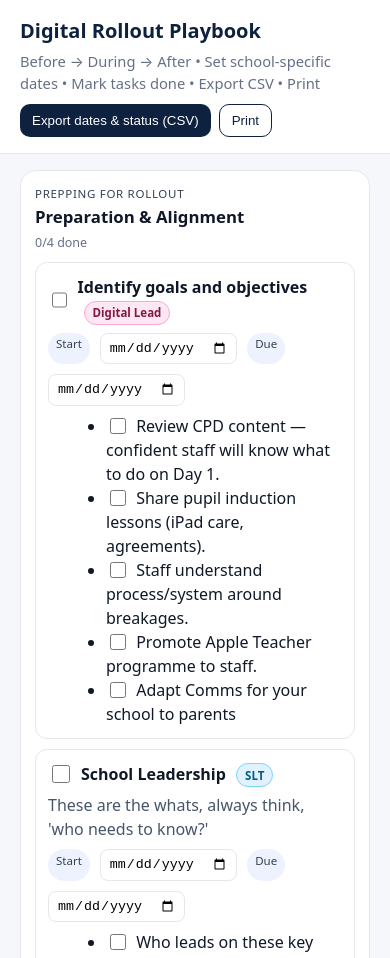
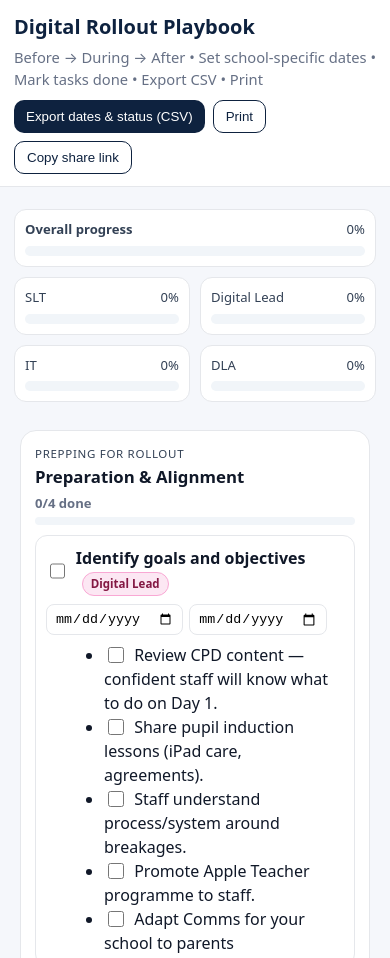
Before and after one commit to ConallMacL/RolloutPlaybook, a plain HTML site: page index.html in a window 390 px wide. Shown: the top 958 px of the page. Drawn offline with Linux system fonts and the light colour scheme.

Commit message:
Update index - Progress Bars.html

```diff
--- a/index.html
+++ b/index.html
@@ -6,7 +6,6 @@
 <title>Digital Rollout Playbook</title>
 <style>
   :root{
-    /* Cognita-adjacent palette */
     --navy:#0e223f; --teal:#00ffbb; --coral:#ff6b6b;
     --ink:#101828; --muted:#667085;
     --bg:#f5f7fb; --card:#ffffff; --line:#e5e7eb; --chip:#eef2ff;
@@ -22,6 +21,18 @@
   .controls{display:flex;gap:8px;flex-wrap:wrap;margin-top:10px}
   button{background:var(--navy);color:#fff;border:0;border-radius:10px;padding:8px 12px;cursor:pointer}
   button.secondary{background:#fff;color:var(--navy);border:1px solid var(--navy)}
+  button:focus{outline:2px solid var(--coral); outline-offset:2px}
+
+  /* Dashboard */
+  #dashboard{margin-top:10px;display:grid;gap:10px}
+  .dash-row{display:grid;gap:10px;grid-template-columns:1fr}
+  .role-grid{display:grid;gap:10px;grid-template-columns:repeat(4,1fr)}
+  @media (max-width:900px){.role-grid{grid-template-columns:1fr 1fr}}
+  .stat{background:#fff;border:1px solid var(--line);border-radius:12px;padding:10px}
+  .stat .label{font-size:.82rem;color:#334155;margin-bottom:6px;display:flex;justify-content:space-between}
+  .meter{height:10px;background:#f1f5f9;border-radius:999px;position:relative;overflow:hidden}
+  .meter > span{display:block;height:100%;background:linear-gradient(90deg,var(--navy),#1f4b99);width:0}
+  .pct{font-variant-numeric:tabular-nums}
 
   main{padding:16px 20px}
   .grid{max-width:1200px;margin:0 auto;display:grid;gap:16px;grid-template-columns:repeat(4,1fr)}
@@ -29,19 +40,22 @@
   .col{background:var(--card);border:1px solid var(--line);border-radius:16px;padding:14px}
   .kicker{font-size:.72rem;letter-spacing:.06em;color:#334155;text-transform:uppercase}
   .col h2{margin:2px 0 4px;font-size:1.05rem}
-  .progress{font-size:.78rem;color:var(--muted);margin-bottom:6px}
+  .progress{font-size:.82rem;color:var(--muted);margin:4px 0 6px;font-weight:600}
+
+  /* header meters inside columns */
+  .col-meter{height:8px;background:#f1f5f9;border-radius:999px;overflow:hidden;margin:-2px 0 8px}
+  .col-meter > span{display:block;height:100%;background:linear-gradient(90deg,var(--teal),#18d4a4);width:0}
 
   .card{border:1px solid var(--line);border-radius:12px;padding:12px;margin:10px 0}
   .task-title{display:flex;align-items:center;gap:8px;font-weight:600;margin:0 0 6px}
   .task-title input[type="checkbox"]{width:18px;height:18px;cursor:pointer}
   .notes{color:#475569;margin:6px 0}
-
   .meta{display:flex;gap:10px;flex-wrap:wrap;margin:8px 0}
   input[type="date"]{border:1px solid var(--line);border-radius:8px;padding:6px 8px}
   .date-label{font-size:.72rem;background:var(--chip);padding:.15rem .5rem;border-radius:999px;color:#374151}
   ul{margin:8px 0 0 18px}
 
-  /* live (screen) styles for completion visuals */
+  /* completion visuals */
   .done .task-title,.done .notes,.done li{opacity:.6;text-decoration:line-through}
   .bucket-done .kicker, .bucket-done h2{ text-decoration:line-through; opacity:.6 }
   li.part-done{ text-decoration:line-through; opacity:.6 }
@@ -52,36 +66,31 @@
   .card.info{ background:#fff; border-color:#dbeafe; box-shadow: inset 0 0 0 2px var(--info-ring) }
   .info-note{ color:#475569; font-size:.9rem; margin:6px 0 0 }
 
-  /* Base tag (no colour here) */
-.tag{
-  display:inline-block;
-  font-size:.72rem;
-  padding:.15rem .5rem;
-  border-radius:999px;
-  margin-left:6px;
-  border:1px solid transparent;
-}
+  /* Role pills */
+  .tag{
+    display:inline-block; font-size:.72rem; padding:.15rem .5rem;
+    border-radius:999px; margin-left:6px; border:1px solid transparent;
+  }
+  .tag.slt, .tag[data-role-key="slt"]{ background:#e0f2fe; color:#075985; border-color:#7dd3fc; }
+  .tag.dla, .tag[data-role-key="dla"]{ background:#fef9c3; color:#713f12; border-color:#fde047; }
+  .tag.it,  .tag[data-role-key="it"]  { background:#dcfce7; color:#166534; border-color:#86efac; }
+  .tag.digital-lead, .tag[data-role-key="digital-lead"]{ background:#fce7f3; color:#831843; border-color:#f9a8d4; }
 
-/* Role colours — match by class OR by data attribute */
-.tag.slt, .tag[data-role-key="slt"]{
-  background:#e0f2fe; color:#075985; border-color:#7dd3fc;
-}
-.tag.dla, .tag[data-role-key="dla"]{
-  background:#fef9c3; color:#713f12; border-color:#fde047;
-}
-.tag.it, .tag[data-role-key="it"]{
-  background:#dcfce7; color:#166534; border-color:#86efac;
-}
-.tag.digital-lead, .tag[data-role-key="digital-lead"]{
-  background:#fce7f3; color:#831843; border-color:#f9a8d4;
-}
+  /* Mobile niceties */
+  @media (max-width:600px){
+    .wrap{padding:12px 14px}
+    .card{padding:10px}
+    .meta{gap:6px}
+    .date-label{display:none}
+  }
 
-
+  /* Print polish */
   @media print{
     header,.legend,footer{display:none}
     main{padding:0}
     .grid{grid-template-columns:1fr 1fr 1fr}
     .col{page-break-inside:avoid}
+    .card.done{ background:#f3f4f6 }
   }
 </style>
 </head>
@@ -91,16 +100,19 @@
     <h1>Digital Rollout Playbook</h1>
     <div class="sub">Before → During → After • Set school-specific dates • Mark tasks done • Export CSV • Print</div>
     <div class="controls">
-      <button onclick="exportCSV()">Export dates & status (CSV)</button>
-      <button class="secondary" onclick="window.print()">Print</button>
+      <button aria-label="Export dates and status as CSV" onclick="exportCSV()">Export dates & status (CSV)</button>
+      <button class="secondary" aria-label="Print this playbook" onclick="window.print()">Print</button>
+      <button class="secondary" aria-label="Copy share link with current plan parameter" onclick="copyLink()">Copy share link</button>
     </div>
   </div>
 </header>
 
+<div id="dashboard" class="wrap"></div>
+
 <main>
   <section id="board" class="grid"></section>
   <div class="legend wrap" style="margin-top:12px;background:#fff;border:1px dashed var(--line);border-radius:12px;padding:12px">
-    <strong>Roles</strong> — Labels map to responsibilities: <em>SLT</em> (Sponsors/Owners), <em>Digital Lead</em> (Anchor/Innovator),
+    <strong>Roles</strong> — <em>SLT</em> (Sponsors/Owners), <em>Digital Lead</em> (Anchor/Innovator),
     <em>IT</em> (Enablers/Sustainers), <em>DLA</em> (Guide/Critical Friend).
   </div>
 </main>
@@ -143,10 +155,9 @@ async function loadPlanByUrl(url){
     const loaded = await res.json();
     const map = Object.fromEntries((loaded.tasks||[]).map(t=>[String(t.id),t]));
     MASTER.tasks.forEach(t=>{
-      if(map[t.id]){
-        if(map[t.id].start) t.start = map[t.id].start;
-        if(map[t.id].due)   t.due   = map[t.id].due;
-      }
+      const m = map[t.id]; if(!m) return;
+      if(m.start) t.start = m.start;
+      if(m.due)   t.due   = m.due;
     });
   }catch(_){}
 }
@@ -188,8 +199,60 @@ function byBucket(tasks){
   return m;
 }
 
-/* render */
+/* compute dashboard numbers */
+function computeProgress(){
+  const roles = ["SLT","Digital Lead","IT","DLA"];
+  const roleTotals = Object.fromEntries(roles.map(r=>[r,{done:0,total:0}]));
+  const phaseTotals = {"Prepping for Rollout":{done:0,total:0},"Rollout":{done:0,total:0},"After Rollout":{done:0,total:0}};
+  let overall = {done:0,total:0};
+
+  MASTER.tasks.forEach(t=>{
+    if(t.bucket===INFO_BUCKET) return; // ignore FYI column for progress
+    const done = isTaskDone(t);
+    phaseTotals[t.bucket].total++; if(done) phaseTotals[t.bucket].done++;
+    overall.total++; if(done) overall.done++;
+    if(t.label && roleTotals[t.label]){
+      roleTotals[t.label].total++; if(done) roleTotals[t.label].done++;
+    }
+  });
+  return {overall, roleTotals, phaseTotals};
+}
+
+/* small helper for meters */
+function pct(done,total){ return total ? Math.round((done/total)*100) : 0; }
+function meterHTML(done,total,accent=''){
+  const p = pct(done,total);
+  const style = accent ? `style="background:${accent}"` : '';
+  return `<div class="meter"><span ${style} style="width:${p}%"></span></div>
+          <div class="label" style="margin-top:6px;justify-content:flex-end"><span class="pct">${p}%</span>&nbsp;(${done}/${total})</div>`;
+}
+
+/* render dashboard */
+function renderDashboard(){
+  const d = computeProgress();
+  const dash = document.getElementById('dashboard');
+  dash.innerHTML = `
+    <div class="dash-row">
+      <div class="stat">
+        <div class="label"><strong>Overall progress</strong><span class="pct">${pct(d.overall.done,d.overall.total)}%</span></div>
+        <div class="meter"><span style="width:${pct(d.overall.done,d.overall.total)}%"></span></div>
+      </div>
+    </div>
+    <div class="role-grid">
+      ${Object.entries(d.roleTotals).map(([role,vals])=>`
+        <div class="stat">
+          <div class="label"><span>${role}</span><span class="pct">${pct(vals.done,vals.total)}%</span></div>
+          <div class="meter"><span style="width:${pct(vals.done,vals.total)}%"></span></div>
+        </div>
+      `).join('')}
+    </div>
+  `;
+}
+
+/* render board */
 function render(){
+  renderDashboard();
+
   const board=document.getElementById('board');
   board.innerHTML='';
   const grouped=byBucket(MASTER.tasks);
@@ -206,12 +269,17 @@ function render(){
                : bucket.trim()==="Rollout" ? "Stabilisation & Embedding"
                : bucket.trim()==="After Rollout" ? "Sustainability & Growth"
                : "Roles";
+
+    // per-section meter
+    const sectionPct = isInfo ? 0 : Math.round((doneCount/(tasks.length||1))*100);
+
     col.innerHTML=`<div class="kicker">${bucket.trim()}</div>
                    <h2>${title}</h2>
-                   ${isInfo?'':`<div class="progress">${doneCount}/${tasks.length} done</div>`}`;
+                   ${isInfo?'':`<div class="progress">${doneCount}/${tasks.length} done</div>
+                   <div class="col-meter"><span style="width:${sectionPct}%"></span></div>`}`;
 
     tasks.forEach(t=>{
-      // align parts to checklist
+      // align parts
       if(Array.isArray(t.checklist) && t.checklist.length){
         if(!Array.isArray(t.parts)) t.parts=Array(t.checklist.length).fill(false);
         if(t.parts.length!==t.checklist.length){
@@ -221,13 +289,10 @@ function render(){
         }
       }else{ t.parts=[]; }
 
-// build role pill safely
-const roleRaw  = (t.label ?? '').toString().trim();
-const roleKey  = roleRaw.toLowerCase().replace(/\s+/g,'-'); // e.g. "Digital Lead" -> "digital-lead"
-const roleTag  = roleRaw
-  ? ` <span class="tag ${roleKey}" data-role="${roleRaw}" data-role-key="${roleKey}">${roleRaw}</span>`
-  : '';
-
+      // safe role pill
+      const roleRaw = (t.label ?? '').toString().trim();
+      const roleKey = roleRaw.toLowerCase().replace(/[^a-z0-9]+/g,'-').replace(/^-+|-+$/g,'');
+      const roleTag = roleRaw ? ` <span class="tag ${roleKey}" data-role="${roleRaw}" data-role-key="${roleKey}">${roleRaw}</span>` : '';
 
       const card=document.createElement('div');
       card.className='card'+(isInfo?' info':(isTaskDone(t)?' done':''));
@@ -247,9 +312,9 @@ const roleTag  = roleRaw
           ${t.notes?`<div class="notes">${t.notes}</div>`:''}
           <div class="meta">
             <span class="date-label">Start</span>
-            <input type="date" class="date" data-id="${t.id}" data-type="start" value="${t.start||''}">
+            <input title="Changes save automatically" type="date" class="date" data-id="${t.id}" data-type="start" value="${t.start||''}">
             <span class="date-label">Due</span>
-            <input type="date" class="date" data-id="${t.id}" data-type="due" value="${t.due||''}">
+            <input title="Changes save automatically" type="date" class="date" data-id="${t.id}" data-type="due" value="${t.due||''}">
           </div>
           ${
             t.checklist && t.checklist.length
@@ -273,13 +338,13 @@ const roleTag  = roleRaw
     inp.addEventListener('change', ()=>{
       const t=MASTER.tasks.find(x=>x.id===inp.dataset.id);
       t[inp.dataset.type]=inp.value||null;
-      saveLocalState();
+      saveLocalState(); renderDashboard(); // update dash if dates imply completion later
     });
   });
   document.querySelectorAll('input.donebox').forEach(box=>{
     box.addEventListener('change', ()=>{
       const t=MASTER.tasks.find(x=>x.id===box.dataset.id);
-      t.done=box.checked; saveLocalState(); render();
+      t.done=box.checked; saveLocalState(); render(); // re-render to refresh meters
     });
   });
   document.querySelectorAll('input.partbox').forEach(pb=>{
@@ -303,6 +368,13 @@ function exportCSV(){
   const a=document.createElement('a'); a.href=URL.createObjectURL(blob); a.download='rollout-dates-status.csv'; a.click();
 }
 
+/* copy share link */
+function copyLink(){
+  const plan = new URLSearchParams(location.search).get('plan') || '';
+  if(!plan){ alert('Tip: add ?plan=<school>.json to the URL to share a preloaded plan.'); return; }
+  navigator.clipboard.writeText(location.href).then(()=>alert('Link copied!'));
+}
+
 /* boot */
 (async function init(){
   const plan=new URLSearchParams(location.search).get('plan');
```
